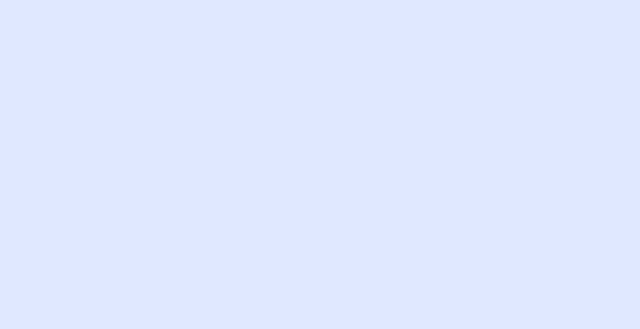
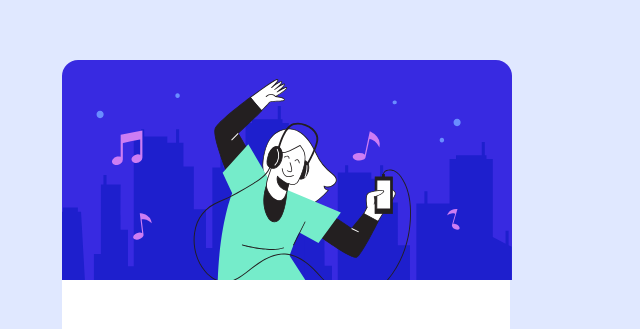
Before and after one commit to mvassaramo/order-summary-component, a plain HTML site: page index.html in a window 1280 px wide. Shown: the top 329 px of the page, without its empty margins (354-994 px from the left). Drawn offline with Linux system fonts and the light colour scheme.

Commit message:
change card position to absolute to centre align it

```diff
--- a/styles.css
+++ b/styles.css
@@ -4,7 +4,14 @@ body {
 }
 
 .card {
-  margin: 484px;
+  position: absolute;
+  width: 448px;
+  height: 680px;
+  top: 0;
+  left: 0;
+  bottom: 0;
+  right: 0;
+  margin: auto;
   background-color: white;
   border-radius: 16px;
 }
```
